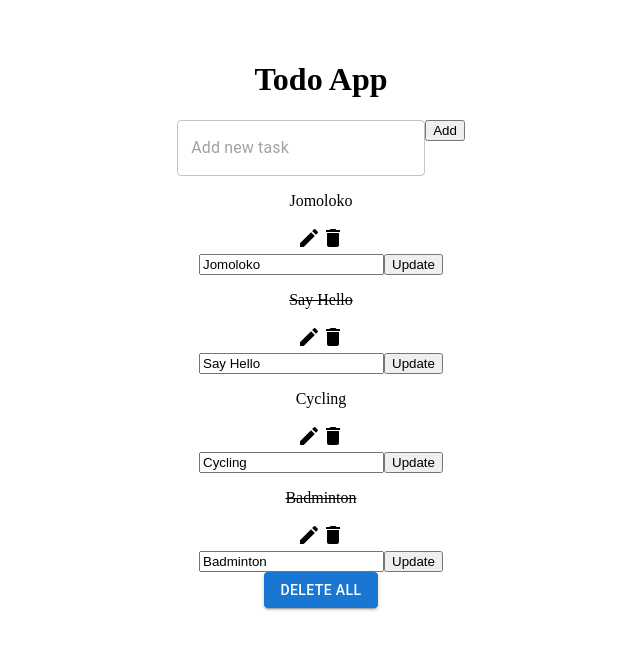
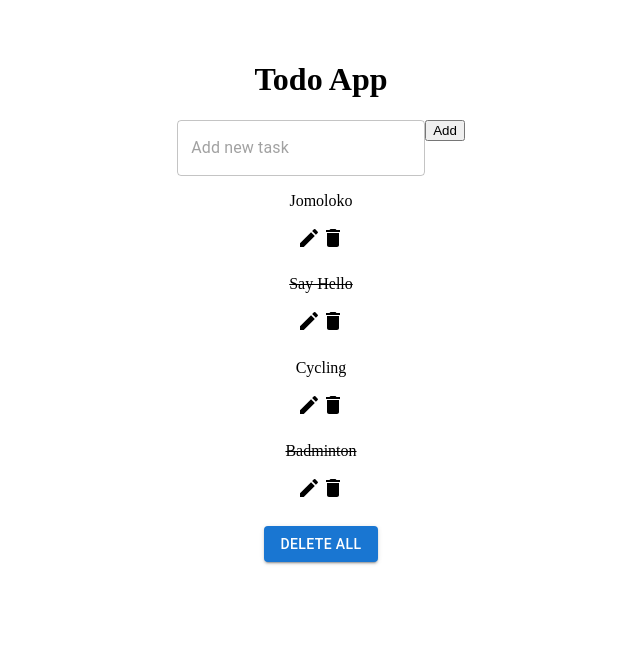
Before and after one commit to bluwhalee/todo-app-in-react, a React (Vite) app: page / in a window 1280 px wide. Shown: the top 650 px of the page, without its empty margins (319-959 px from the left). Built offline with nearby package versions, Linux system fonts and the light colour scheme.

Commit message:
Toggle Update Form from Icon

```diff
--- a/src/components/Todo.jsx
+++ b/src/components/Todo.jsx
@@ -1,4 +1,5 @@
 import {AddTodo} from "./AddTodo.jsx"
+import {useState} from "react";
 import EditIcon from '@mui/icons-material/Edit'
 import DeleteIcon from '@mui/icons-material/Delete';
 import {Button} from "@mui/material";
@@ -8,6 +9,7 @@ import {UpdateTaskForm} from "./common/UpdateTaskForm.jsx";
 export function Todo() {
     const todos = useSelector((state) => state.todoOperationsReducer);
     const Dispatch = useDispatch();
+    const [updateForm,setUpdateForm] = useState(false);
     return (
         <div>
             <AddTodo />
@@ -20,10 +22,10 @@ export function Todo() {
                   <p style={todo.status?{textDecoration:"line-through"}:{textDecoration:"none"}} onClick={()=>{console.log(23);Dispatch(toggleStatus(todo.id))}} >{todo.task}</p>
               </div>
               <div>
-                  <EditIcon />
-                 <DeleteIcon onClick={()=>Dispatch(removeTask(todo.id))} />
+                  <EditIcon onClick={()=>setUpdateForm((prev) => ({...prev,[todo.id]:!prev[todo.id]}))}/>
+                  <DeleteIcon onClick={()=>Dispatch(removeTask(todo.id))} />
               </div>
-              <UpdateTaskForm todo={todo} />
+              {updateForm[todo.id]?<UpdateTaskForm todo={todo}/>:<h1></h1>}
           </div>
         )}
     )}
```
